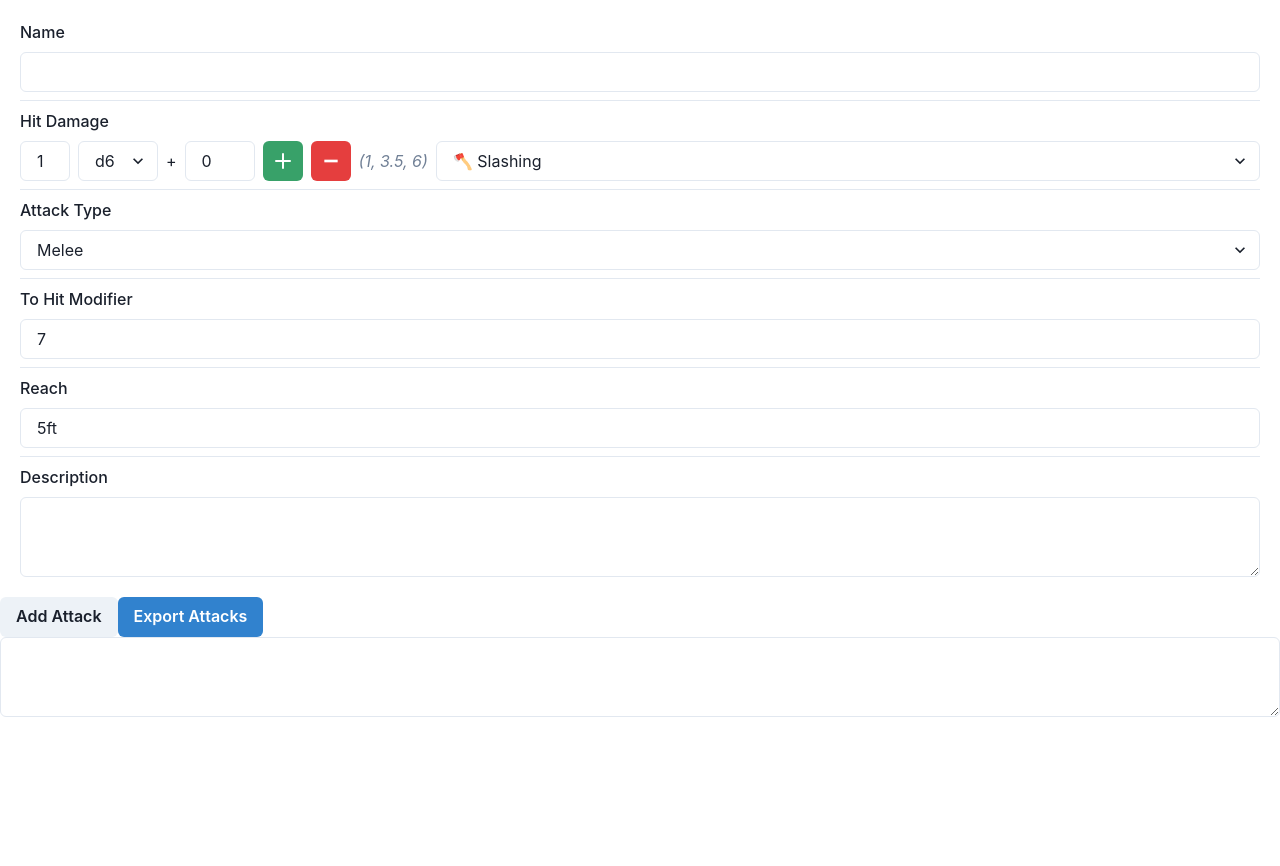
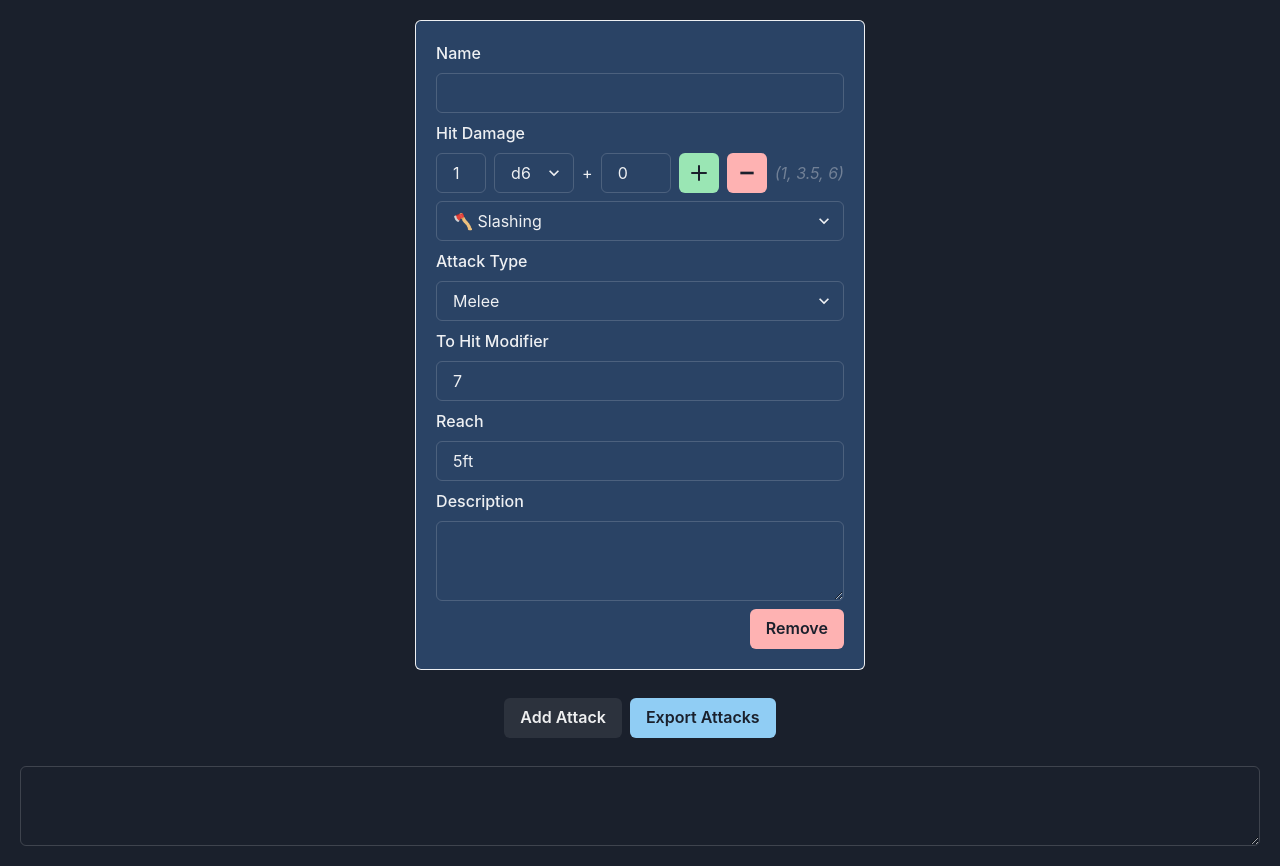
Before and after one commit to James-WS-McCullough/dnd-attack-tool, a React (Create React App) app: page / in a window 1280 px wide. Both pictures are taken after a click on the button "Add Attack". Before the commit the page ends 800 px from the top, so only its background shows below. Built offline with nearby package versions, Linux system fonts and the light colour scheme.

Commit message:
feat: formatting and tidying

```diff
--- a/src/App.tsx
+++ b/src/App.tsx
@@ -1,11 +1,13 @@
-import { ChakraProvider } from '@chakra-ui/react';
+import { ChakraProvider, DarkMode, extendBaseTheme, extendTheme } from '@chakra-ui/react';
 import AttackForm from './AttackForm';
 import DiceComponent from './components/DiceComponent';
 import DamageDiceComponent from './components/DamageDiceComponent';
+import theme from './theme';
 
 function App() {
+
   return (
-    <ChakraProvider>
+    <ChakraProvider theme={theme}>
       <AttackForm />
     </ChakraProvider>
   );
--- a/src/AttackForm.tsx
+++ b/src/AttackForm.tsx
@@ -1,6 +1,6 @@
 import React, { useState } from 'react';
 import {
-  Box, Button, FormControl, FormLabel, Heading, IconButton, Input, Select, StackDivider, Textarea, VStack, Wrap, WrapItem, useToast
+  Box, Button, FormControl, FormLabel, HStack, Heading, IconButton, Input, Select, StackDivider, Textarea, VStack, Wrap, WrapItem, useToast
 } from '@chakra-ui/react';
 import { CloseIcon } from '@chakra-ui/icons';
 
@@ -71,7 +71,7 @@ const exportAttacks = () => {
       case AttackType.Melee:
         const weaponAttack = attack as MeleeAttack;
         return (
-          <VStack key={attack.id} divider={<StackDivider borderColor="gray.200" />} width="100%">
+          <VStack key={attack.id} width="100%">
             <FormControl>
               <FormLabel>To Hit Modifier</FormLabel>
               <Input
@@ -139,9 +139,17 @@ const exportAttacks = () => {
   };
 
   return (
-    <Box>
+    <VStack
+    padding="5"
+    width="100%"
+    >
       {attacks.map((attack) => (
-        <VStack key={attack.id} divider={<StackDivider borderColor="gray.200" />} p={5}>
+        <VStack key={attack.id}
+        p={5}
+        backgroundColor="blue.800"
+        borderRadius="md"
+        border="1px solid"
+        >
         <FormControl>
             <FormLabel>Name</FormLabel>
             <Input value={attack.name} onChange={(e) => handleInputChange(attack.id, 'name', e.target.value)} />
@@ -169,18 +177,29 @@ const exportAttacks = () => {
             <FormLabel>Description</FormLabel>
             <Textarea value={attack.description} onChange={(e) => handleInputChange(attack.id, 'description', e.target.value)} />
           </FormControl>
+          <Button
+            onClick={() => setAttacks(attacks.filter(a => a.id !== attack.id))}
+            colorScheme='red'
+            alignSelf='flex-end'
+          >
+            Remove
+          </Button>
         </VStack>
       ))}
+      <HStack paddingY={5}
+      >
+
       <Button onClick={addAttack}>Add Attack</Button>
       <Button
       colorScheme="blue"
       onClick={exportAttacks}
       >Export Attacks
       </Button>
+      </HStack>
       <Textarea value={attackString}
       isReadOnly
       />
-    </Box>
+    </VStack>
   );
 };
 
--- a/src/components/DamageDiceComponent.tsx
+++ b/src/components/DamageDiceComponent.tsx
@@ -1,5 +1,5 @@
 import React, { useState, useEffect } from 'react';
-import { HStack, Select } from "@chakra-ui/react";
+import { HStack, Select, VStack } from "@chakra-ui/react";
 import { DamageEntry, damageTypeEmojis, damageTypes } from "../dndTypes";
 import DiceComponent from "./DiceComponent";
 
@@ -24,14 +24,16 @@ const DamageDiceComponent = ({ onChange, initialDamageEntry }: DamageDiceCompone
   };
 
   return (
-    <HStack>
+    <VStack
+     alignItems="flex-start"
+    >
       <DiceComponent onChange={handleDiceChange}/>
       <Select value={damageEntry.damageType} onChange={handleTypeChange}>
         {Object.entries(damageTypeEmojis).map(([type, emoji]) => (
           <option key={type} value={type}>{emoji} {damageTypes[type as keyof typeof damageTypes ]}</option>
         ))}
       </Select>
-    </HStack>
+    </VStack>
   );
 };
 
--- /dev/null
+++ b/src/theme.ts
@@ -0,0 +1,22 @@
+// theme.js
+import { extendTheme } from "@chakra-ui/react";
+import { mode } from "@chakra-ui/theme-tools";
+
+const config = {
+  initialColorMode: "dark",
+  useSystemColorMode: false,
+};
+
+const styles = {
+  global: (props: any
+    ) => ({
+    body: {
+      color: mode('gray.800', 'whiteAlpha.900')(props),
+      bg: mode('gray.100', 'gray.800')(props),
+    }
+  })
+};
+
+const theme = extendTheme({ config, styles });
+
+export default theme;
```
